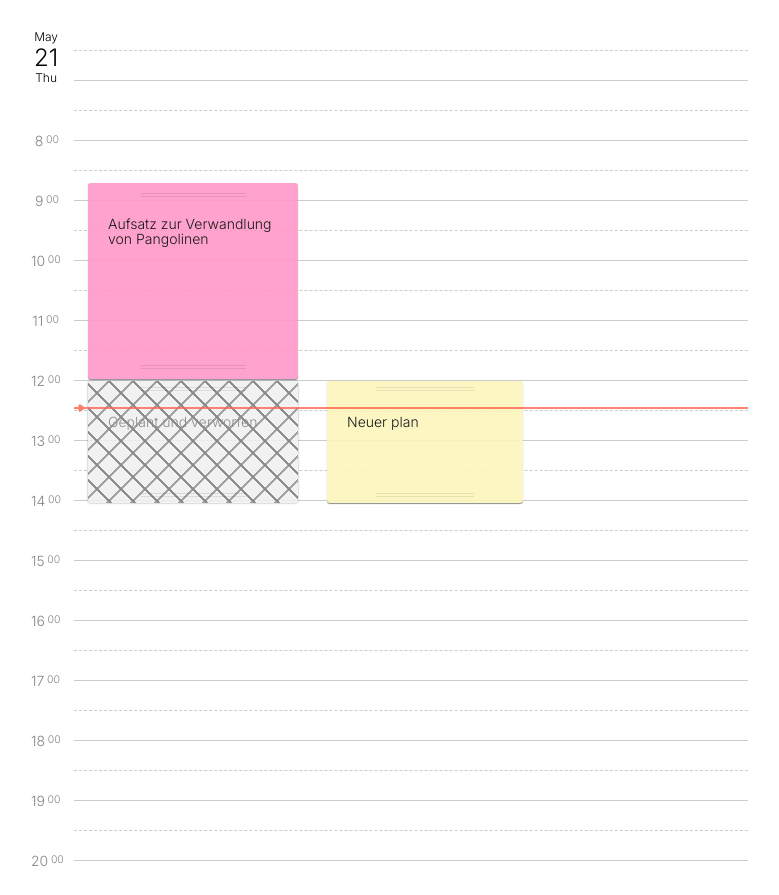
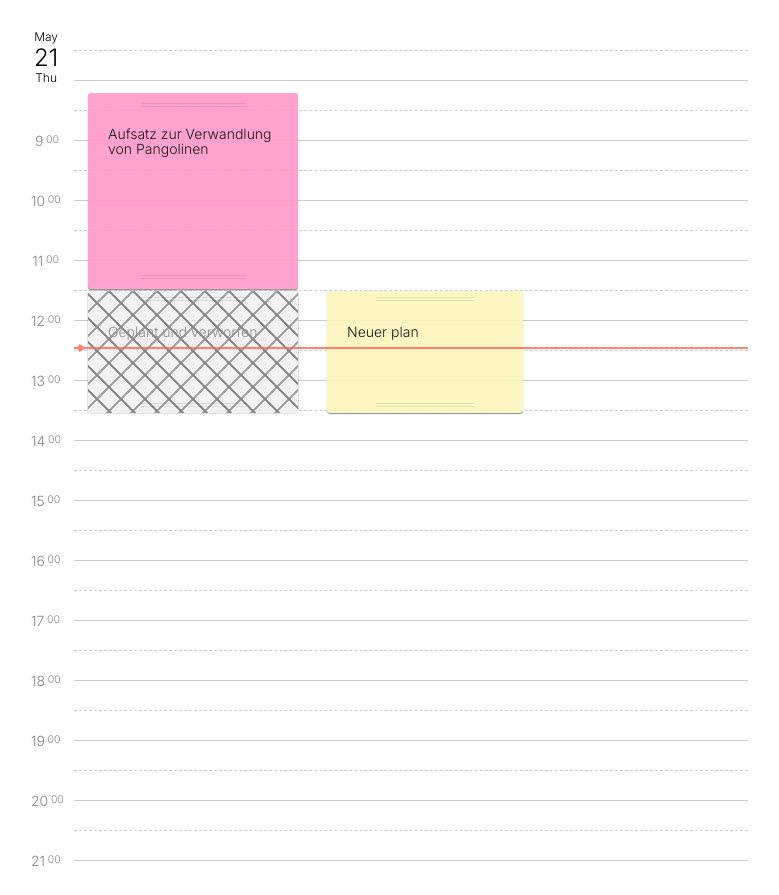
Before and after one commit to nfelger/dewt, a plain HTML site: page index.html in a window 1280 px wide. Shown: the whole page, without its empty margins (129-908 px from the left). Drawn offline with Linux system fonts and the light colour scheme.

Commit message:
Move day start / end configuration to JS

```diff
--- a/index.html
+++ b/index.html
@@ -9,22 +9,22 @@
   <title>Agenda</title>
 </head>
 <body>
-  <div class="agenda" style="--day-starts-at-minute: 360; --hours-to-draw: 14">
+  <div class="agenda">
     <h2 class="day">
       <p></p>
       <p class="day-number"></p>
       <p></p>
     </h2>
 
-    <article class="timebox theme-color-1" style="--start-minute: 522; --end-minute: 719;">
+    <article class="timebox theme-color-1" style="--start-minute: 72; --end-minute: 269;">
       <h4>Aufsatz zur Verwandlung von Pangolinen</h4>
     </article>
 
-    <article class="timebox theme-color-1 timebox-canceled" style="--start-minute: 720; --end-minute: 843;">
+    <article class="timebox theme-color-1 timebox-canceled" style="--start-minute: 270; --end-minute: 393;">
       <h4>Geplant und verworfen</h4>
     </article>
 
-    <article class="timebox theme-color-2 track-2" style="--start-minute: 720; --end-minute: 843;">
+    <article class="timebox theme-color-2 track-2" style="--start-minute: 270; --end-minute: 393;">
       <h4>Neuer plan</h4>
     </article>
   </div>
--- a/script.js
+++ b/script.js
@@ -1,12 +1,10 @@
 const agendaElement = document.querySelector('.agenda');
-const hoursToDraw = Number.parseInt(
-  agendaElement.style.getPropertyValue('--hours-to-draw'));
-const firstMinuteDrawn = Number.parseInt(
-  agendaElement.style.getPropertyValue('--day-starts-at-minute'));
-const lastMinuteDrawn = firstMinuteDrawn + hoursToDraw * 60;
+const hoursToDraw = 14;
+const totalMinutes = hoursToDraw * 60;
+const dayStartsAtMin = 420;
 
 function drawCalendarDate(calendarDate) {
-  const dateFmtOptions = { month:'short', weekday:'short' };
+  const dateFmtOptions = { month: 'short', weekday: 'short' };
   const [weekday, month] = new Intl.DateTimeFormat('en-US', dateFmtOptions)
     .formatToParts(calendarDate)
     .filter(({type}) => Object.keys(dateFmtOptions).includes(type))
@@ -22,14 +20,14 @@ function drawCalendarDate(calendarDate) {
 function drawTimeHints() {
 
   function drawHours() {
-    firstFullHour = firstMinuteDrawn + 60 - firstMinuteDrawn % 60;
+    firstFullHour = 60 - dayStartsAtMin % 60;
 
-    for (let min = firstFullHour; min <= lastMinuteDrawn; min += 60) {
+    for (let min = firstFullHour; min <= totalMinutes; min += 60) {
       const hour = document.createElement('h3');
       hour.className = 'time-hint';
       hour.style.setProperty('--start-minute', min);
       hour.style.setProperty('--end-minute', min + 59);
-      hour.textContent = min / 60;
+      hour.textContent = (dayStartsAtMin + min) / 60;
 
       const minute = document.createElement('sup');
       minute.textContent = '00';
@@ -40,7 +38,7 @@ function drawTimeHints() {
   }
 
   function drawLinesEvery60Min(className, firstLineAfter) {
-    for (let min = firstMinuteDrawn + firstLineAfter; min <= lastMinuteDrawn; min += 60) {
+    for (let min = firstLineAfter; min <= totalMinutes; min += 60) {
       const line = document.createElement('div');
       line.className = className;
       line.style.setProperty('--start-minute', min);
@@ -49,17 +47,17 @@ function drawTimeHints() {
   }
 
   function drawMajorLines() {
-    const firstLineAfter = 60 - firstMinuteDrawn % 60;
+    const firstLineAfter = 60 - dayStartsAtMin % 60;
     drawLinesEvery60Min('rule-major', firstLineAfter)
   }
 
   function drawMinorLines() {
     let firstLineAfter;
 
-    if (firstMinuteDrawn % 60 < 30) {
-      firstLineAfter = 30 - firstMinuteDrawn % 30;
+    if (dayStartsAtMin % 60 < 30) {
+      firstLineAfter = 30 - dayStartsAtMin % 30;
     } else {
-      firstLineAfter = 60 - (firstMinuteDrawn - 30) % 60;
+      firstLineAfter = 60 - (dayStartsAtMin - 30) % 60;
     }
 
     drawLinesEvery60Min('rule-minor', firstLineAfter);
@@ -72,9 +70,9 @@ function drawTimeHints() {
 
     function updateNowRulePosition() {
       const now = new Date();
-      const nowInMinutes = now.getHours() * 60 + now.getMinutes();
+      const nowInMinutes = now.getHours() * 60 + now.getMinutes() - dayStartsAtMin;
 
-      if (nowInMinutes > lastMinuteDrawn) {
+      if (nowInMinutes > totalMinutes) {
         nowRule.style.display = 'none';
         return;
       }
@@ -92,5 +90,6 @@ function drawTimeHints() {
   drawNowRule();
 }
 
+agendaElement.style.setProperty('--total-minutes', totalMinutes);
 drawCalendarDate(new Date());
 drawTimeHints();
--- a/style.css
+++ b/style.css
@@ -35,7 +35,7 @@ body {
 
 .agenda {
   display: grid;
-  grid-template-rows: repeat(calc(var(--hours-to-draw) * 60), 1px);
+  grid-template-rows: repeat(var(--total-minutes), 1px);
   grid-template-columns: 2em repeat(3, minmax(15em, auto));
   grid-column-gap: 15px;
   justify-content: left;
@@ -65,8 +65,8 @@ body {
 
 .time-hint {
   grid-column: 1 / 2;
-  grid-row-start: calc(var(--start-minute) - var(--day-starts-at-minute) + 1);
-  grid-row-end: calc(var(--end-minute) - var(--day-starts-at-minute) + 1);
+  grid-row-start: calc(var(--start-minute) + 1);
+  grid-row-end: calc(var(--end-minute) + 1);
   text-align: right;
   color: #858585;
   font-size: 1em;
@@ -86,8 +86,8 @@ body {
 
 .timebox {
   grid-column: 2 / 3;
-  grid-row-start: calc(var(--start-minute) - var(--day-starts-at-minute) + 1);
-  grid-row-end: calc(var(--end-minute) - var(--day-starts-at-minute) + 1);
+  grid-row-start: calc(var(--start-minute) + 1);
+  grid-row-end: calc(var(--end-minute) + 1);
   border-radius: 3px;
   margin: 1px 0 0 1em;
   padding: 1em 20px;
@@ -138,7 +138,7 @@ body {
 .rule-minor,
 .rule-now {
   grid-column: 2 / 5;
-  grid-row: calc(var(--start-minute) - var(--day-starts-at-minute) + 1);
+  grid-row: calc(var(--start-minute) + 1);
 }
 
 .rule-major {
```
